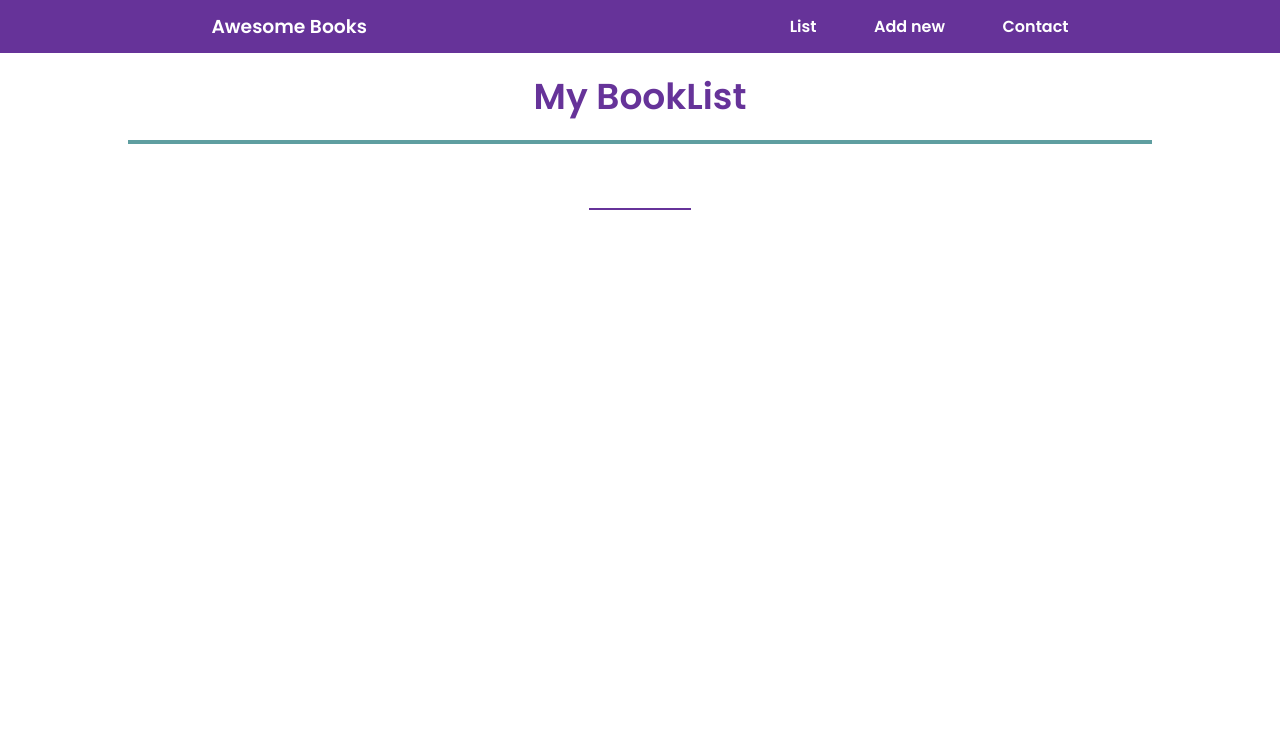
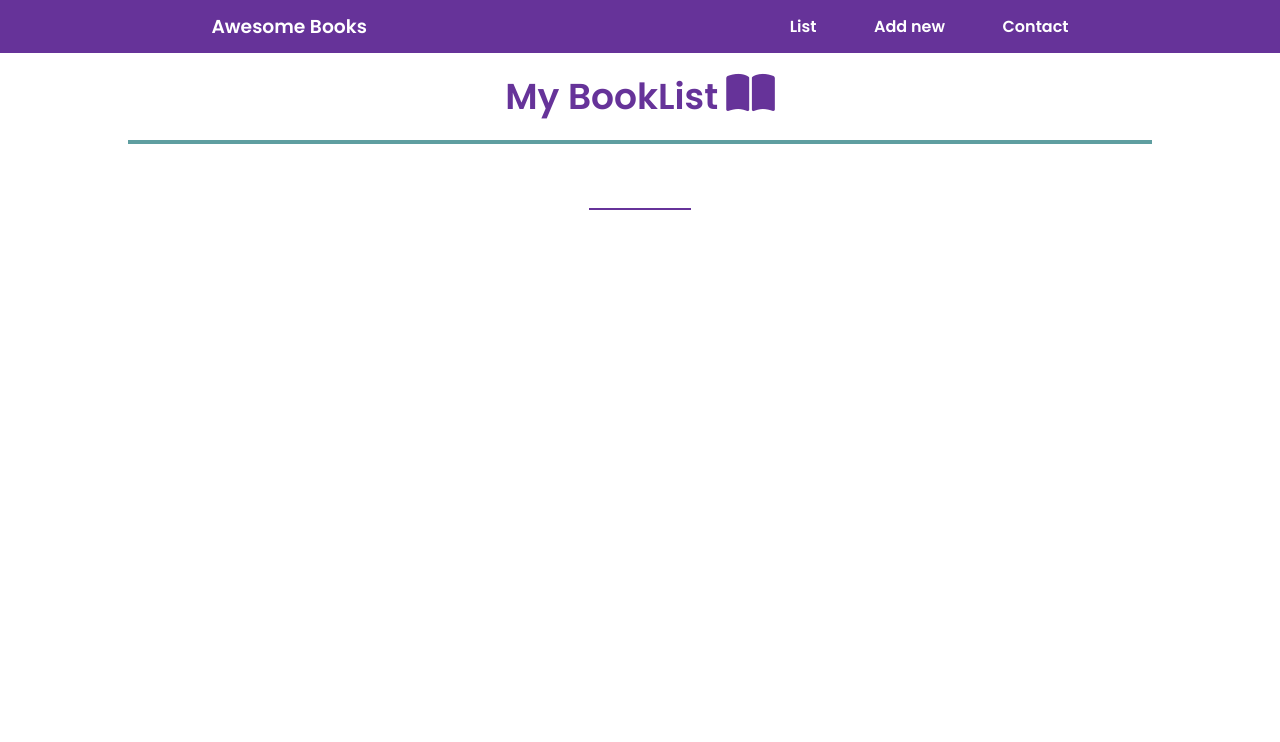
Before and after one commit to pinkmoon25/books-website, a website: page index.html in a window 1280 px wide. Shown: the top 742 px of the page. Drawn offline with Linux system fonts and the light colour scheme.

Commit message:
Add booklist icon

```diff
--- a/index.html
+++ b/index.html
@@ -24,7 +24,7 @@
             </nav>
         </header>
         <section class="booklist">
-            <h1>My BookList</h1>
+            <h1>My BookList<i class="fa-solid fa-book-open"></i></h1>
             <div class="book"></div>
             <hr class="line-break">
         </section>
--- a/style.css
+++ b/style.css
@@ -55,6 +55,10 @@ h1 {
   padding: 16px 0;
   font-size: 36px;
   color: rebeccapurple;
+}
+
+h1 > i {
+  padding-left: 8px;
 }
 
 .book {
```
